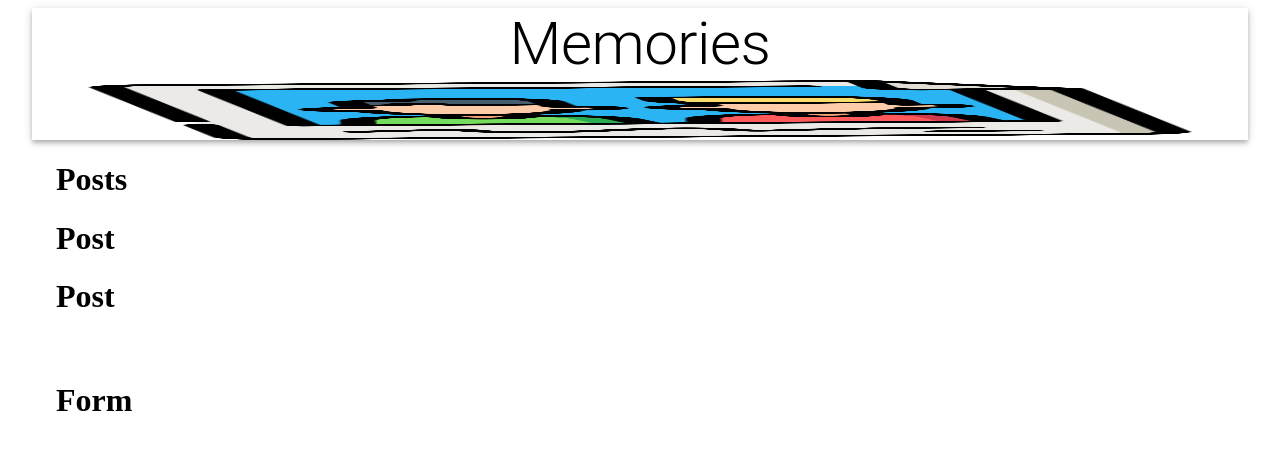
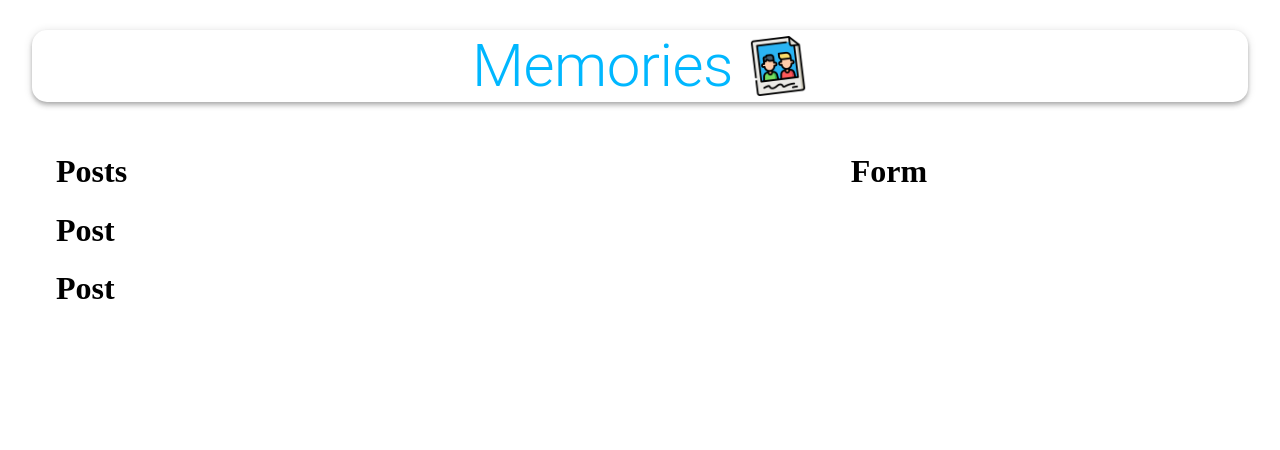
Before and after one commit to mgrebowicz-zz/memories, a React (Create React App) app in the folder client/: page / in a window 1280 px wide. Shown: the top 450 px of the page. Built offline with nearby package versions, Linux system fonts and the light colour scheme.

Commit message:
add styles

```diff
--- a/client/src/App.js
+++ b/client/src/App.js
@@ -4,22 +4,26 @@
 import Posts from './components/Posts/Posts';
 import Form from './components/Form/Form';
 import memories from './images/memories.png';
+import useStyles from './styles';
+
 
 const App = () => {
+    const classes = useStyles();
+
     return (
         <Container maxwidth="lg">
-            <AppBar position="static" color='inherit'>
-                <Typography variant='h2' align='center'>Memories</Typography>
-                <img src={memories} alt="memories" height="60" />
+            <AppBar className={classes.appBar} position="static" color='inherit'>
+                <Typography className={classes.heading} variant='h2' align='center'>Memories</Typography>
+                <img className={classes.image} src={memories} alt="memories" height="60" />
             </AppBar>
             <Grow in>
                 <Container>
                     <Grid container justify='space-between' alignItems='stretch' spacing={3}>
                         <Grid item xs={12} sm={7}>
-                            <Posts />
+                            <Posts/>
                         </Grid>
-                        <Grid item xs={12} sm={7}>
-                            <Form />
+                        <Grid item xs={12} sm={4}>
+                            <Form/>
                         </Grid>
                     </Grid>
                 </Container>
--- a/client/src/components/Form/Form.js
+++ b/client/src/components/Form/Form.js
@@ -1,7 +1,9 @@
 import React from 'react';
-
+import useStyles from './styles';
 
 const Form = () => {
+    const classes = useStyles();
+
     return (
         <h1>Form</h1>
     );
--- a/client/src/components/Form/styles.js
+++ b/client/src/components/Form/styles.js
@@ -0,0 +1,24 @@
+import { makeStyles } from '@material-ui/core/styles';
+
+export default makeStyles((theme) => ({
+    root: {
+        '& .MuiTextField-root': {
+            margin: theme.spacing(1),
+        },
+    },
+    paper: {
+        padding: theme.spacing(2),
+    },
+    form: {
+        display: 'flex',
+        flexWrap: 'wrap',
+        justifyContent: 'center',
+    },
+    fileInput: {
+        width: '97%',
+        margin: '10px 0',
+    },
+    buttonSubmit: {
+        marginBottom: 10,
+    },
+}));
--- a/client/src/components/Posts/Post/Post.js
+++ b/client/src/components/Posts/Post/Post.js
@@ -1,7 +1,8 @@
 import React from 'react';
-
+import useStyles from './styles';
 
 const Post = () => {
+    const classes = useStyles();
     return (
         <h1>Post</h1>
     );
--- a/client/src/components/Posts/Post/styles.js
+++ b/client/src/components/Posts/Post/styles.js
@@ -0,0 +1,52 @@
+import { makeStyles } from '@material-ui/core/styles';
+
+export default makeStyles({
+    media: {
+        height: 0,
+        paddingTop: '56.25%',
+        backgroundColor: 'rgba(0, 0, 0, 0.5)',
+        backgroundBlendMode: 'darken',
+    },
+    border: {
+        border: 'solid',
+    },
+    fullHeightCard: {
+        height: '100%',
+    },
+    card: {
+        display: 'flex',
+        flexDirection: 'column',
+        justifyContent: 'space-between',
+        borderRadius: '15px',
+        height: '100%',
+        position: 'relative',
+    },
+    overlay: {
+        position: 'absolute',
+        top: '20px',
+        left: '20px',
+        color: 'white',
+    },
+    overlay2: {
+        position: 'absolute',
+        top: '20px',
+        right: '20px',
+        color: 'white',
+    },
+    grid: {
+        display: 'flex',
+    },
+    details: {
+        display: 'flex',
+        justifyContent: 'space-between',
+        margin: '20px',
+    },
+    title: {
+        padding: '0 16px',
+    },
+    cardActions: {
+        padding: '0 16px 8px 16px',
+        display: 'flex',
+        justifyContent: 'space-between',
+    },
+});
--- a/client/src/components/Posts/Posts.js
+++ b/client/src/components/Posts/Posts.js
@@ -1,8 +1,9 @@
 import React from 'react';
 import Post from './Post/Post';
-
+import useStyles from './styles';
 
 const Posts = () => {
+    const classes = useStyles();
     return (
         <>
             <h1>Posts</h1>
--- a/client/src/components/Posts/styles.js
+++ b/client/src/components/Posts/styles.js
@@ -0,0 +1,14 @@
+import { makeStyles } from '@material-ui/core/styles';
+
+export default makeStyles((theme) => ({
+    mainContainer: {
+        display: 'flex',
+        alignItems: 'center',
+    },
+    smMargin: {
+        margin: theme.spacing(1),
+    },
+    actionDiv: {
+        textAlign: 'center',
+    },
+}));
--- /dev/null
+++ b/client/src/styles.js
@@ -0,0 +1,18 @@
+import { makeStyles } from '@material-ui/core';
+
+export default makeStyles(() => ({
+    appBar: {
+        borderRadius: 15,
+        margin: '30px 0',
+        display: 'flex',
+        flexDirection: 'row',
+        justifyContent: 'center',
+        alignItems: 'center',
+    },
+    heading: {
+        color: 'rgba(0,183,255, 1)',
+    },
+    image: {
+        marginLeft: '15px',
+    },
+}));
```
